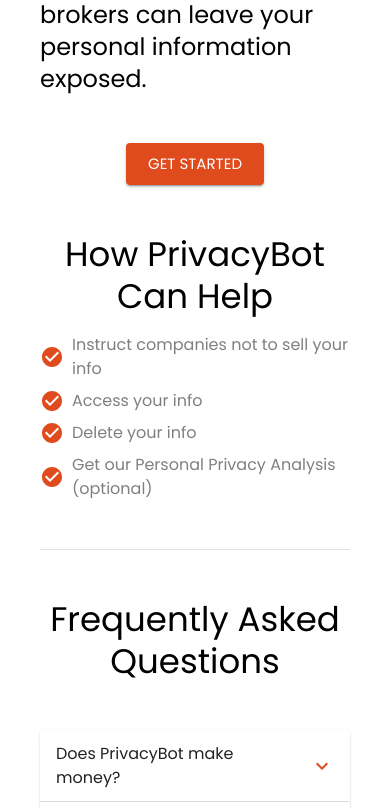
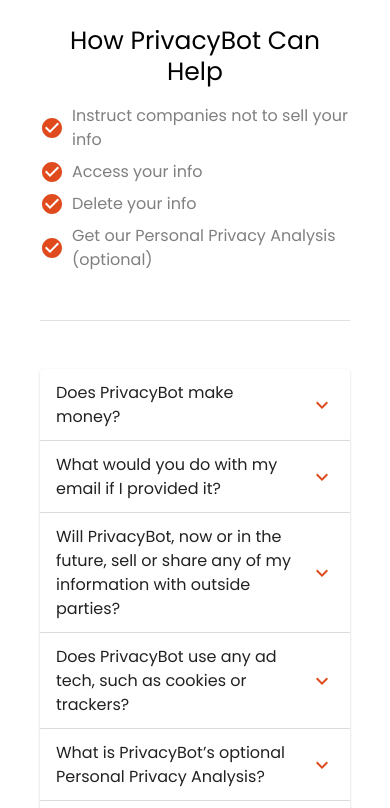
Before and after one commit to hbk671104/privacy-bot, a Gatsby site: page / in a window 390 px wide. Shown: the part 474-1282 px from the top of the page. Built offline with nearby package versions, Linux system fonts and the light colour scheme; Gatsby itself is replaced by a stand-in of ours; what leancloud-storage would draw is missing.

Commit message:
mobile optimization

```diff
--- a/src/components/header.js
+++ b/src/components/header.js
@@ -30,7 +30,7 @@
         flexDirection="row"
         justifyContent="flex-end"
       >
-        <Box>
+        <Box className={classes.faqTab}>
           <Typography variant="h6" color="secondary">
             <a
               href="/#faq"
@@ -45,6 +45,12 @@
   )
 }
 
-const styles = {}
+const styles = theme => ({
+  faqTab: {
+    [theme.breakpoints.down("sm")]: {
+      display: "none",
+    },
+  },
+})
 
 export default withStyles(styles)(Header)
--- a/src/components/layout.js
+++ b/src/components/layout.js
@@ -5,13 +5,14 @@
   withStyles,
   createMuiTheme,
   ThemeProvider,
+  responsiveFontSizes,
 } from "@material-ui/core/styles"
 
 // local import
 import Header from "./header"
 import Footer from "./footer"
 
-const theme = createMuiTheme({
+let theme = createMuiTheme({
   palette: {
     primary: {
       main: "#df4b1d",
@@ -25,6 +26,7 @@
   },
   // spacing: 6,
 })
+theme = responsiveFontSizes(theme)
 
 const Layout = ({ children, classes, title }) => {
   return (
--- a/src/pages/index.js
+++ b/src/pages/index.js
@@ -151,7 +151,11 @@
   renderProductMission = () => {
     const { classes } = this.props
     return (
-      <Box display="flex" flexDirection="column">
+      <Box
+        className={classes.productMisson}
+        display="flex"
+        flexDirection="column"
+      >
         <Box>
           <Typography className={classes.title} variant="h4">
             How PrivacyBot Can Help
@@ -192,10 +196,10 @@
   }
 
   renderFAQ = () => {
-    // const { classes } = this.props
+    const { classes } = this.props
     return (
       <Box display="flex" flexDirection="column">
-        <Box alignSelf="center">
+        <Box className={classes.faqTitle} alignSelf="center" mt={6}>
           <Typography variant="h4" align="center">
             <a id="faq">Frequently Asked Questions</a>
           </Typography>
@@ -389,7 +393,7 @@
                   >
                     Take Back Control of Your Privacy
                   </Typography>
-                  <Typography variant="h5">
+                  <Typography className={classes.title} variant="h5">
                     Big tech, banks, and data brokers can leave your personal
                     information exposed.
                   </Typography>
@@ -453,7 +457,7 @@
               </Box>
             </Box>
           </Box>
-          <Box mt={6} mb={6}>
+          <Box mt={6}>
             <Divider />
           </Box>
           {this.renderFAQ()}
@@ -467,7 +471,7 @@
 
 const styles = theme => ({
   imageContainer: {
-    [theme.breakpoints.down("md")]: {
+    [theme.breakpoints.down("sm")]: {
       display: "none",
     },
   },
@@ -477,13 +481,23 @@
     },
   },
   title: {
-    [theme.breakpoints.down("md")]: {
+    [theme.breakpoints.down("sm")]: {
       textAlign: "center",
     },
   },
   headline: {
     maxWidth: "480px",
   },
+  faqTitle: {
+    [theme.breakpoints.down("sm")]: {
+      display: "none",
+    },
+  },
+  productMisson: {
+    [theme.breakpoints.down("sm")]: {
+      alignItems: "center",
+    },
+  },
 })
 
 export default withStyles(styles)(Index)
```
